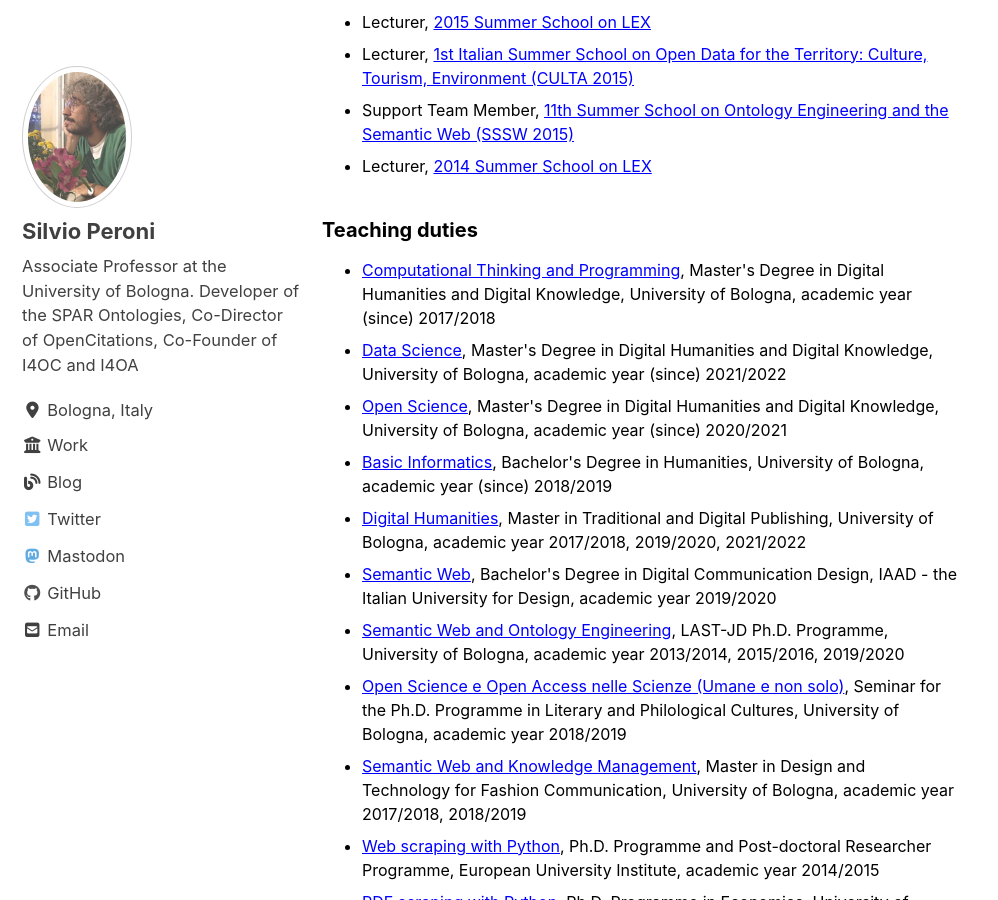
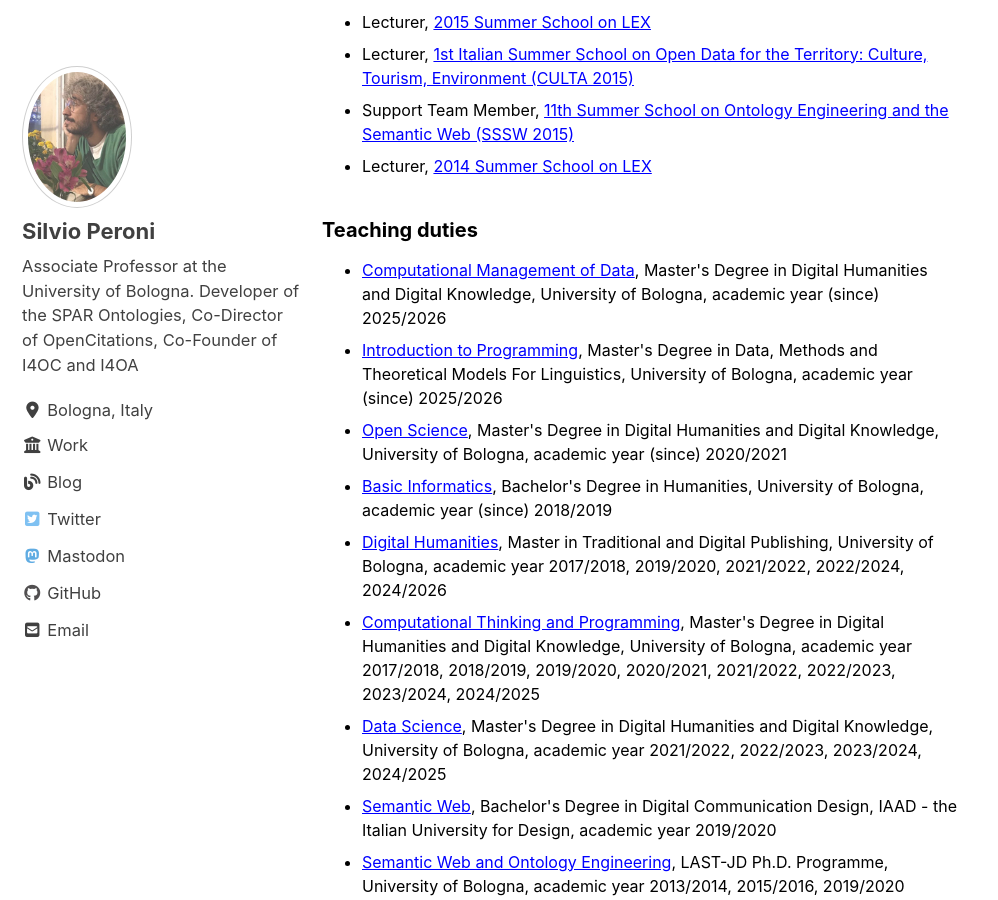
Before and after one commit to essepuntato/essepuntato.github.io, a Jekyll site: the page built from _pages/activities.md, in a window 1280 px wide and 900 px high, scrolled down 6885 px. Shown: the whole window, without its empty margins (0-998 px from the left). Built offline with Jekyll 4.4.1, drawn with Linux system fonts in a browser that asks for light colours; cached includes are drawn as plain includes; nearby versions of some CDN libraries.

Commit message:
Update teaching.yml

```diff
--- a/_data/activities/teaching.yml
+++ b/_data/activities/teaching.yml
@@ -1,27 +1,37 @@
-- name: "Computational Thinking and Programming"
+- name: "Computational Management of Data"
   degree: "Master's Degree in Digital Humanities and Digital Knowledge, University of Bologna"
-  url: "https://www.unibo.it/en/teaching/course-unit-catalogue/course-unit/2021/467045"
-  aa: "(since) 2017/2018"
+  url: "https://www.unibo.it/it/studiare/dottorati-master-specializzazioni-e-altra-formazione/insegnamenti/insegnamento/2025/542133"
+  aa: "(since) 2025/2026"
 
-- name: "Data Science"
-  degree: "Master's Degree in Digital Humanities and Digital Knowledge, University of Bologna"
-  url: "https://www.unibo.it/en/teaching/course-unit-catalogue/course-unit/2021/467046"
-  aa: "(since) 2021/2022"
+- name: "Introduction to Programming"
+  degree: "Master's Degree in Data, Methods and Theoretical Models For Linguistics, University of Bologna"
+  url: "https://www.unibo.it/en/study/phd-professional-masters-specialisation-schools-and-other-programmes/course-unit-catalogue/course-unit/2025/520931"
+  aa: "(since) 2025/2026"
 
 - name: "Open Science"
   degree: "Master's Degree in Digital Humanities and Digital Knowledge, University of Bologna"
-  url: "https://www.unibo.it/en/teaching/course-unit-catalogue/course-unit/2021/443753"
+  url: "https://www.unibo.it/en/study/phd-professional-masters-specialisation-schools-and-other-programmes/course-unit-catalogue/course-unit/2025/443753"
   aa: "(since) 2020/2021"
 
 - name: "Basic Informatics"
   degree: "Bachelor's Degree in Humanities, University of Bologna"
-  url: "https://www.unibo.it/en/teaching/course-unit-catalogue/course-unit/2021/458983"
+  url: "https://www.unibo.it/en/study/phd-professional-masters-specialisation-schools-and-other-programmes/course-unit-catalogue/course-unit/2025/536056"
   aa: "(since) 2018/2019"
 
 - name: "Digital Humanities"
   degree: "Master in Traditional and Digital Publishing, University of Bologna"
   url: "https://master.unibo.it/editoria/it"
-  aa: "2017/2018, 2019/2020, 2021/2022"
+  aa: "2017/2018, 2019/2020, 2021/2022, 2022/2024, 2024/2026"
+
+- name: "Computational Thinking and Programming"
+  degree: "Master's Degree in Digital Humanities and Digital Knowledge, University of Bologna"
+  url: "https://www.unibo.it/it/studiare/dottorati-master-specializzazioni-e-altra-formazione/insegnamenti/insegnamento/2024/467045"
+  aa: "2017/2018, 2018/2019, 2019/2020, 2020/2021, 2021/2022, 2022/2023, 2023/2024, 2024/2025"
+
+- name: "Data Science"
+  degree: "Master's Degree in Digital Humanities and Digital Knowledge, University of Bologna"
+  url: "https://www.unibo.it/it/studiare/dottorati-master-specializzazioni-e-altra-formazione/insegnamenti/insegnamento/2024/467046"
+  aa: "2021/2022, 2022/2023, 2023/2024, 2024/2025"
 
 - name: "Semantic Web"
   degree: "Bachelor's Degree in Digital Communication Design, IAAD - the Italian University for Design"
```
